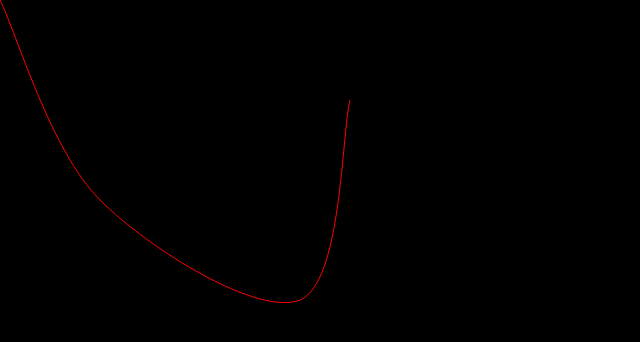
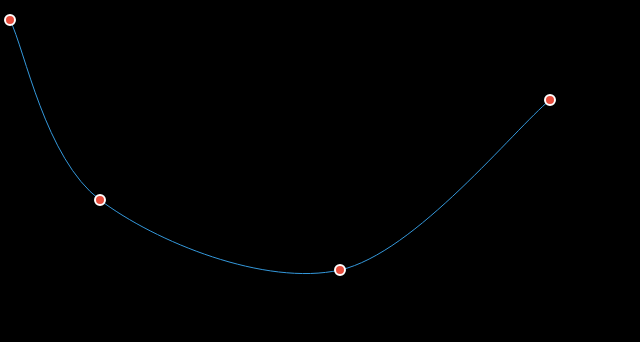
Before and after one commit to ManhQLe/curves, a website: page src/index.html in a window 1280 px wide. Shown: the whole page, without its empty margins (0-640 px from the left). Drawn offline with Linux system fonts and the light colour scheme.

Commit message:
Finished Point controls

```diff
--- a/src/index.html
+++ b/src/index.html
@@ -15,16 +15,34 @@
 
     <script>
         let canvas = document.getElementById("main-canvas");
-        let p1 = [0,0]
+        let p1 = [10,20]
         let p2 = [100,200]
-        let p3 = [300,300]
-        let p4 = [350,100]
+        let p3 = [340,270]
+        let p4 = [550,100]
+        let points = [p1,p2,p3,p4];
 
-        let b = ToBezier([p1,p2,p3,p4],.5)
+        let track = [0,0]
+
 
         let g = d3.select(canvas).append("g");
 
-        console.log(b)
+
+        let path = g.append("path")
+        path.attr("stroke","#3498db")
+
+        g.selectAll("circle")
+        .data(points)
+        .enter()
+        .append("circle")
+        .attr("cx",function(d){return d[0]})
+        .attr("cy",function(d){return d[1]})
+        .attr("r",5)
+        .attr('stroke-width',2)
+        .attr("stroke","white")
+        .attr("fill","#e74c3c")
+
+        function renderPath(ps){
+            let b = ToBezier(ps,.5)
             let d = [];
             for(let i = 0;i<b.length;i+=4){
                 let b1 = b[i];
@@ -34,10 +52,42 @@
                 d.push(`M ${b1[0]} ${b1[1]}C${b2[0]} ${b2[1]}, ${b3[0]} ${b3[1]}, ${b4[0]} ${b4[1]}`)
             }
 
+            path.attr("d",d.join(""))
+        }
 
-        g.append("path")
-        .attr("d",d.join(""))
-        .attr("stroke","red")
+        let circle = null;
+
+
+        d3.select(canvas).on("mousedown",(e=d3.event)=>{
+            if(e.target.tagName==="circle")
+                circle = e.target;
+            track = [e.clientX,e.clientY]
+        })
+
+         d3.select(canvas).on("mouseup",(e=d3.event)=>{
+            circle = null;
+        })
+
+        d3.select(canvas).on("mousemove",(e=d3.event)=>{
+            if(e.buttons ===1)
+            {
+                let m = [e.clientX,e.clientY]
+                let dv = [m[0]-track[0],m[1]-track[1]]
+                if(circle){
+                    let d = d3.select(circle).datum()
+                    d[0]+=dv[0];
+                    d[1]+=dv[1];
+                    d3.select(circle)
+                    .attr("cx",d[0])
+                    .attr("cy",d[1])
+                    renderPath(points)
+                }
+                track = m;
+            }
+
+        })
+        renderPath(points)
+
     </script>
 </body>
 </html>
```
Lines whose indentation alone changed are shown as unchanged.
